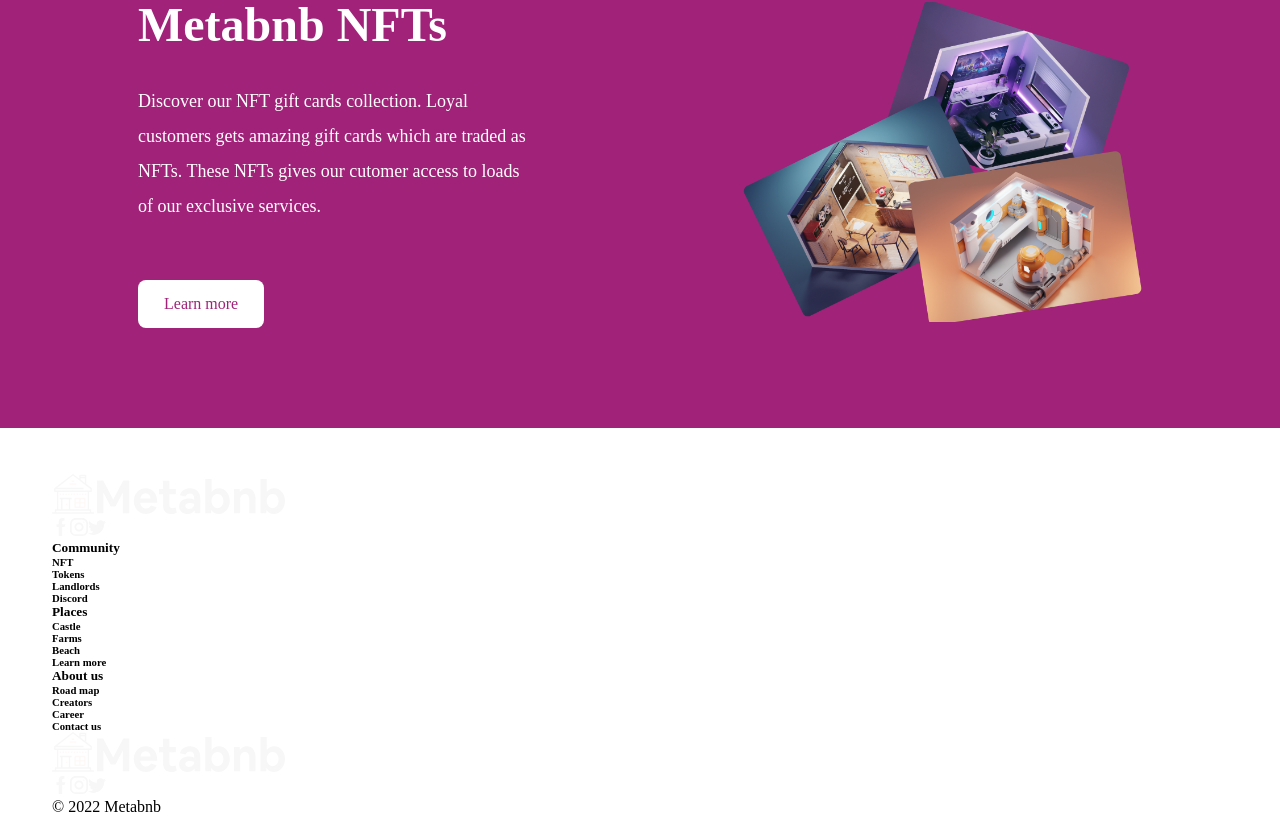
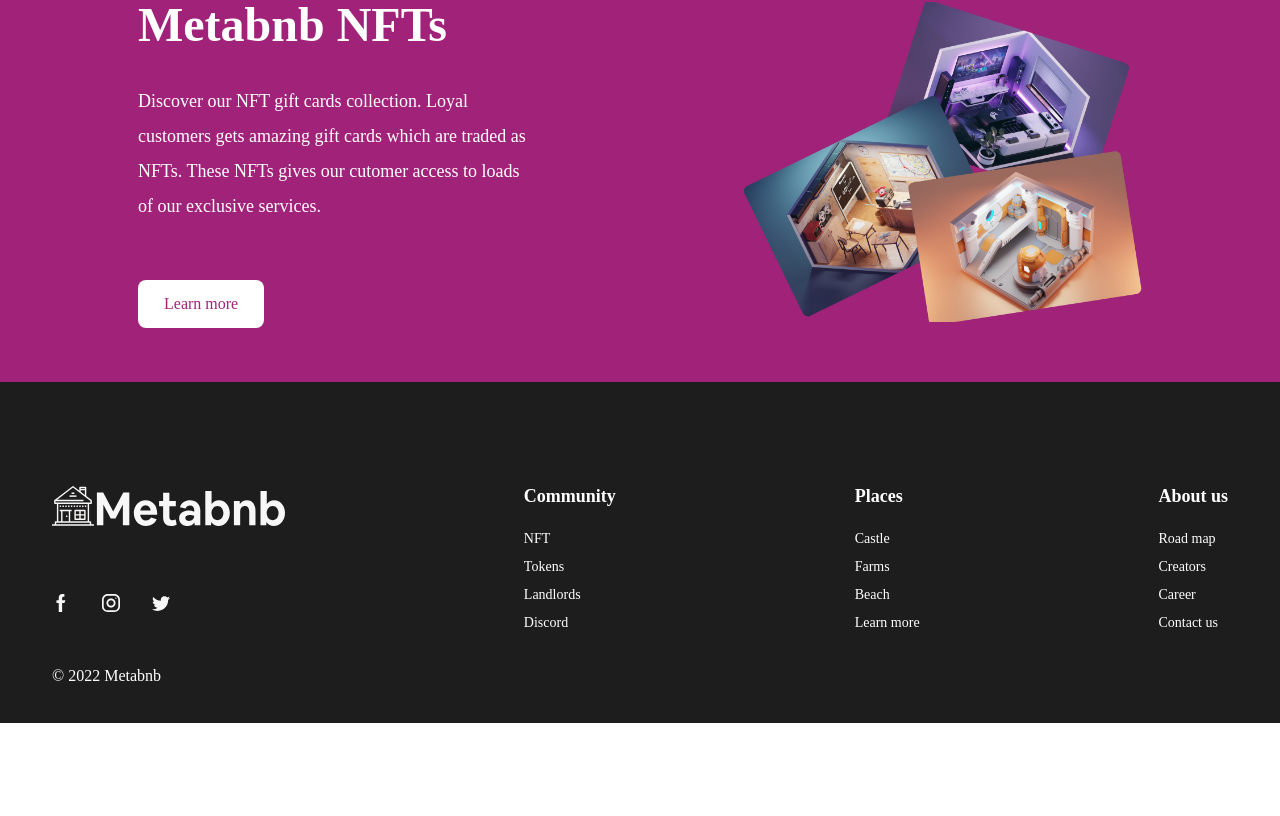
Before and after one commit to jeremiahlateef/meta-app, a React (Create React App) app: page / in a window 1280 px wide. Shown: the part 1770-2586 px from the top of the page. After the commit the page ends 2493 px from the top, so only its background shows below. Built offline with nearby package versions, Linux system fonts and the light colour scheme; a web font is replaced by a local one.

Commit message:
Style: added the style for the footer section

```diff
--- a/src/App.css
+++ b/src/App.css
@@ -368,7 +368,12 @@ Adventure Center
 }
 /*
 ===============
-Adventure Center
+End of Adventure Center
+===============
+*/
+/*
+===============
+Meta Center
 ===============
 */
 .meta {
@@ -401,6 +406,9 @@ Adventure Center
   color: #a02279;
   border-radius: 8px;
   margin-top: 3.5rem;
+}
+.meta-button:hover {
+  background: var(--primary-clr-2);
 }
 .btn-cont {
   width: 10rem;
@@ -435,3 +443,85 @@ Adventure Center
     margin-left: 0;
   }
 }
+/*
+===============
+End of Meta Center
+===============
+*/
+/*
+===============
+Footer
+===============
+*/
+.foot {
+  background: #1d1d1e;
+  margin-top: -2.875rem;
+  padding-top: 3.625rem;
+  padding-bottom: 2.4rem;
+}
+.foot-logo {
+  margin-bottom: 2rem;
+}
+.social-icons {
+  display: flex;
+  gap: 2rem;
+  justify-content: center;
+}
+.logos-cont {
+  display: grid;
+  align-content: space-between;
+  justify-content: center;
+  /* border: 2px solid red; */
+}
+.foot-small-title {
+  color: #fff;
+  font-size: 1.125rem;
+  font-weight: var(--f-weight);
+  margin-bottom: 1.5rem;
+}
+.small-links {
+  margin-bottom: 0.75rem;
+  color: #fff;
+  font-weight: var(--f-weight-2);
+  font-size: 0.875rem;
+}
+.footer-center {
+  display: flex;
+  flex-wrap: wrap;
+  justify-content: space-between;
+  gap: 1.5rem;
+  margin-bottom: 1.5rem;
+}
+.copy {
+  color: #fff;
+  font-weight: var(--f-weight-2);
+  font-size: 1rem;
+  text-align: left;
+  margin-top: 1rem;
+}
+.desktop {
+  display: none;
+}
+@media screen and (min-width: 1024px) {
+  .long-cont {
+    height: 8rem;
+  }
+  .logo-contain {
+    margin-bottom: 2rem;
+  }
+  .social-icons {
+    justify-content: flex-start;
+  }
+  .mobile {
+    display: none;
+  }
+  .desktop {
+    display: block;
+  }
+}
+
+/*
+===============
+End of Footer
+===============
+*/
```
